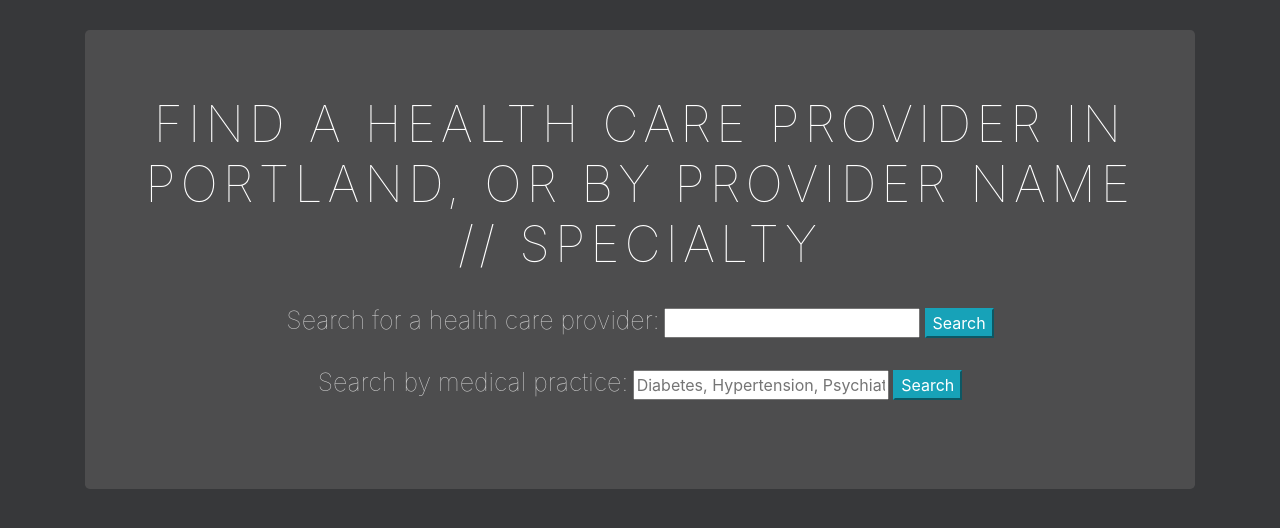
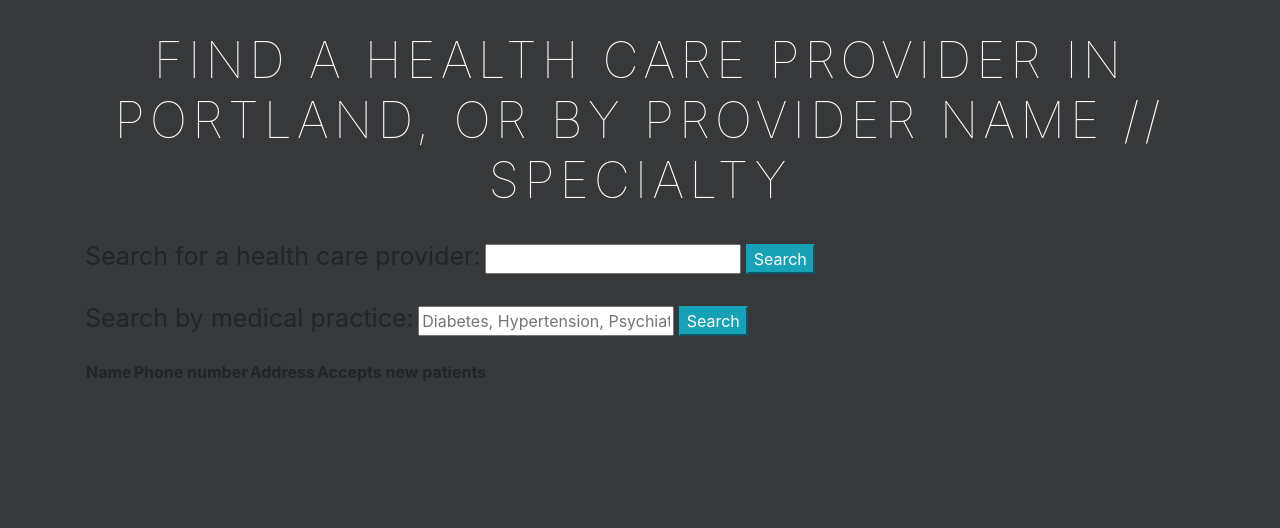
Before and after one commit to ajancheta/doctor-search-engine, a website built with webpack: page src/index.html in a window 1280 px wide. Built offline with nearby package versions, Linux system fonts and the light colour scheme.

Commit message:
add table to index to display info - in progress

```diff
--- a/src/index.html
+++ b/src/index.html
@@ -3,19 +3,19 @@
 <head>
   <script src="http://code.jquery.com/jquery-3.2.1.min.js"
     integrity="sha256-hwg4gsxgFZhOsEEamdOYGBf13FyQuiTwlAQgxVSNgt4=" crossorigin="anonymous"></script>
-  <script type="text/javascript" src="unsplash-service.js"></script>
+  <script type="text/javascript" src="search-engine.js"></script>
   <title>Doctor Search</title>
 </head>
 
 <body>
   <div class="container">
 
-    <div class="jumbotron">
+    <div class="forms">
       <h1>find a health care provider in portland, or by provider name // specialty</h1>
 
         <form id="search-name">
-          <label for="nameInput">Search for a health care provider:</label>
-          <input id="nameInput" type="text">
+          <label for="name">Search for a health care provider:</label>
+          <input id="name" type="text">
           <button type="submit" class="btn-info">Search</button>
         </form>
 
@@ -26,13 +26,23 @@
         </form>
     </div>
 
-    <div class="results">
-      <span id="name"></span>
-      <span id="phone"></span>
-      <span id="address"></span>
-      <span id="website"></span>
-      <span id="newPt"></span>
-    </div>
+    <table class="results">
+      <thead>
+        <tr>
+          <th scope="col">Name</th>
+          <th scope="col">Phone number</th>
+          <th scope="col">Address</th>
+          <th scope="col">Accepts new patients</th>
+        </tr>
+      </thead>
+      <tbody>
+        <tr>
+          <td id="providerName"></td>
+          <td id="phone"></td>
+          <td id="address"></td>
+          <td id="newPt"></td>
+          <td></td>
+        </tr>
 
 
   </div>
```
